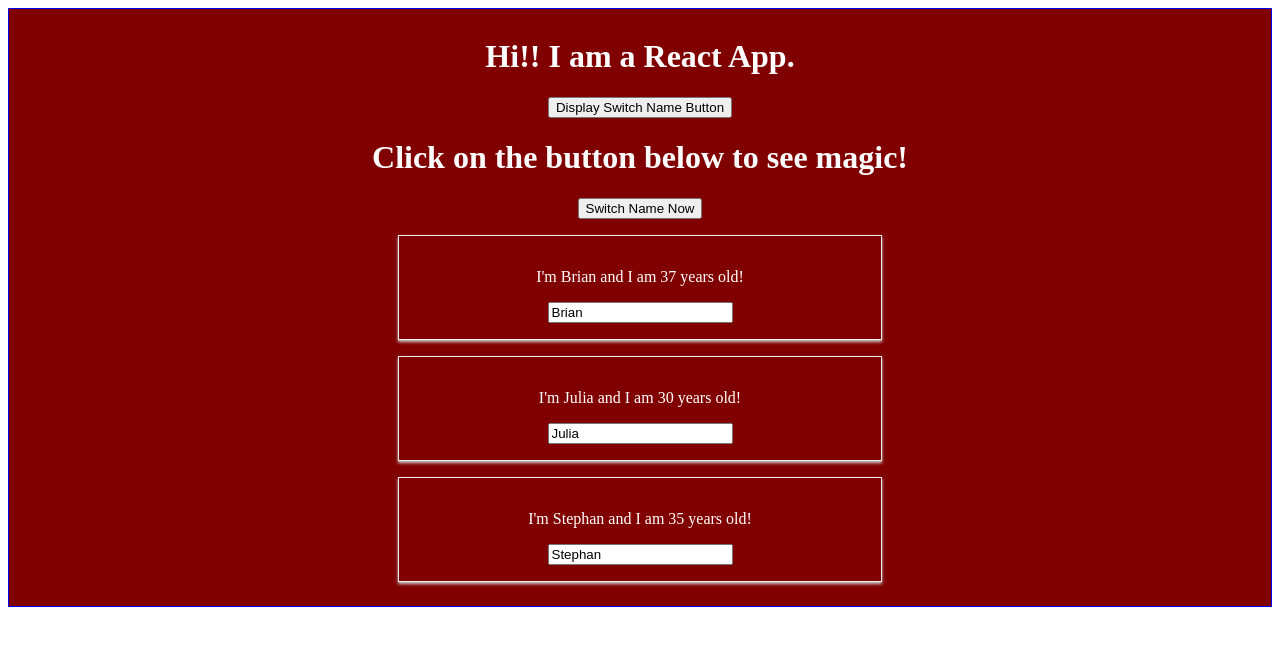
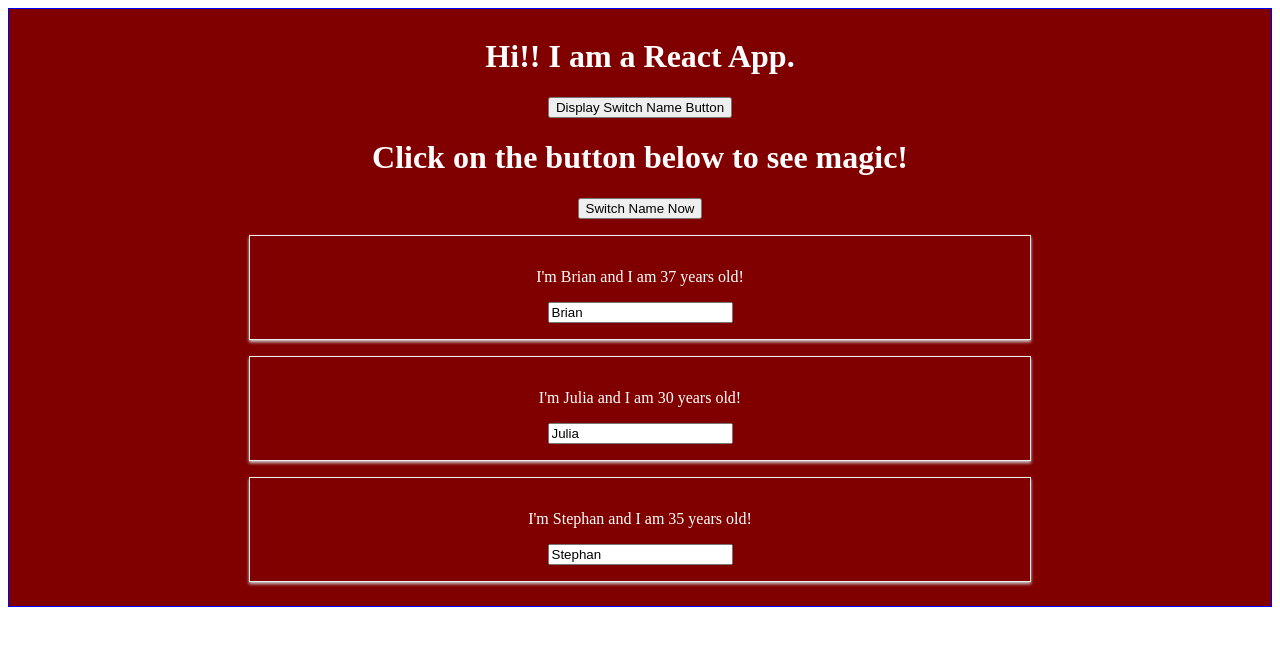
Before and after one commit to binoy-mathew/react-udemy-complete-guide, a React (Create React App) app in the folder react-complete-guide/: page / in a window 1280 px wide. Both pictures are taken after a click on the button "Display Switch Name Button". Shown: the top 646 px of the page. Built offline with nearby package versions, Linux system fonts and the light colour scheme.

Commit message:
Removed radium changes

```diff
--- a/react-complete-guide/package.json
+++ b/react-complete-guide/package.json
@@ -6,7 +6,8 @@
     "radium": "^0.26.0",
     "react": "^16.12.0",
     "react-dom": "^16.12.0",
-    "react-scripts": "1.1.5"
+    "react-scripts": "1.1.5",
+    "styled-components": "^5.2.0"
   },
   "scripts": {
     "start": "react-scripts start",
--- a/react-complete-guide/src/App.js
+++ b/react-complete-guide/src/App.js
@@ -1,7 +1,7 @@
 import React, { Component } from 'react';
 import './App.css';
 import Person from './Person/Person';
-import Radium, { StyleRoot } from 'radium';
+
 
 class App extends Component {
     state = {
@@ -83,24 +83,18 @@ class App extends Component {
             </div>);
 
             style.backgroundColor = 'maroon';
-            style[':hover'] = {
-                backgroundColor: 'lightsalmon',
-                color: 'white'
-            };
         }
 
         return (
-            <StyleRoot>
             <div className="App" style={style}>
                 <h1>Hi!! I am a React App.
                 </h1>
                 <button onClick={this.switchNameOnConditionHandler}>Display Switch Name Button</button>
                 {person}
             </div>
-        </StyleRoot>
         );
 
     }
 }
 
-export default Radium(App);
+export default App;
--- a/react-complete-guide/src/Person/Person.js
+++ b/react-complete-guide/src/Person/Person.js
@@ -1,16 +1,11 @@
 import React from 'react';
-import Radium from 'radium';
 
 import './Person.css';
 
 const person = ( props ) => {
-    const style = {
-        '@media (min-width: 500px)' : {
-            width: '450px'
-        }
-    };
+
     return (
-        <div className="Person" style={style}>
+        <div className="Person">
             <p onClick={props.click}>I'm {props.name} and I am {props.age} years old!</p>
             <p>{props.children}</p>
             <input type="text" onChange={props.changed} value={props.name} />
@@ -18,4 +13,4 @@ const person = ( props ) => {
     )
 };
 
-export default Radium(person);
+export default person;
```
Also changed, not shown: 1 other file (tests, documents, lock files or other folders).
